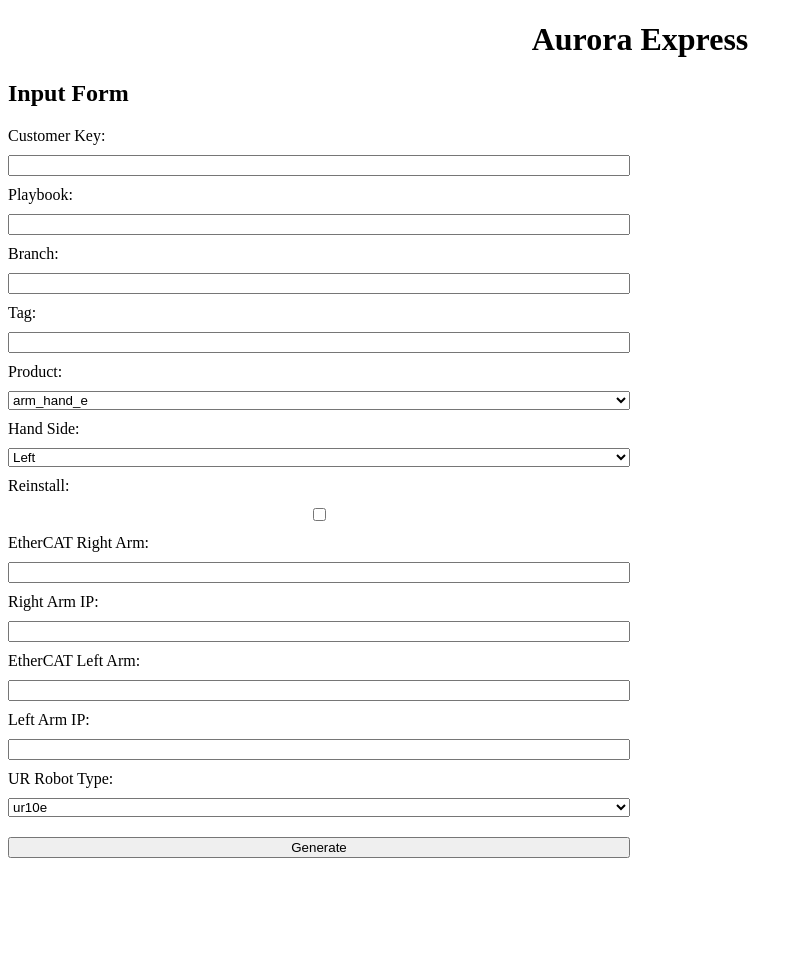
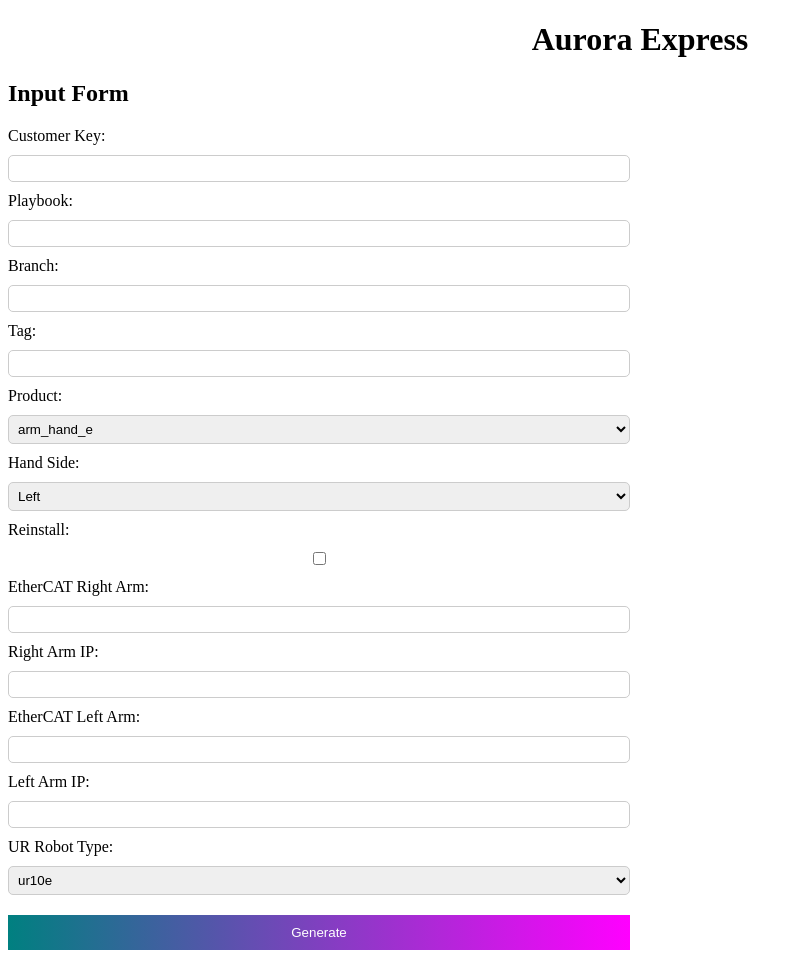
Before and after one commit to Athen-Player1/AuroraExpress, a Flask app: page / in a window 1280 px wide. Shown: the whole page, without its empty margins (0-803 px from the left). Before the commit the page ends 858 px from the top, so only its background shows below. Run offline with Flask 2, Linux system fonts and the light colour scheme.

Commit message:
fixing design

```diff
--- a/Web App/static/styles.css
+++ b/Web App/static/styles.css
@@ -28,15 +28,25 @@
 
 .oneliner-container {
     display: flex;
+    align-items: center;
+    margin-top: 10px;
 }
 
 #oneliner-output {
     flex: 1;
     resize: none;
+    background-color: #f0f0f0;
+    border: none;
+    padding: 5px;
 }
 
 .copy-button {
     margin-left: 10px;
+    background-image: linear-gradient(to right, teal, magenta);
+    color: white;
+    border: none;
+    padding: 5px 10px;
+    cursor: pointer;
 }
 
 textarea {
@@ -49,4 +59,24 @@
 
 input[type="submit"] {
     margin-top: 10px;
+    background-image: linear-gradient(to right, teal, magenta);
+    color: white;
+    border: none;
+    padding: 10px 20px;
+    cursor: pointer;
 }
+
+input[type="submit"]:hover {
+    filter: brightness(1.1);
+}
+
+input[type="text"],
+select {
+    padding: 5px;
+    border-radius: 5px;
+    border: 1px solid #ccc;
+}
+
+input[type="checkbox"] {
+    vertical-align: middle;
+}
```
